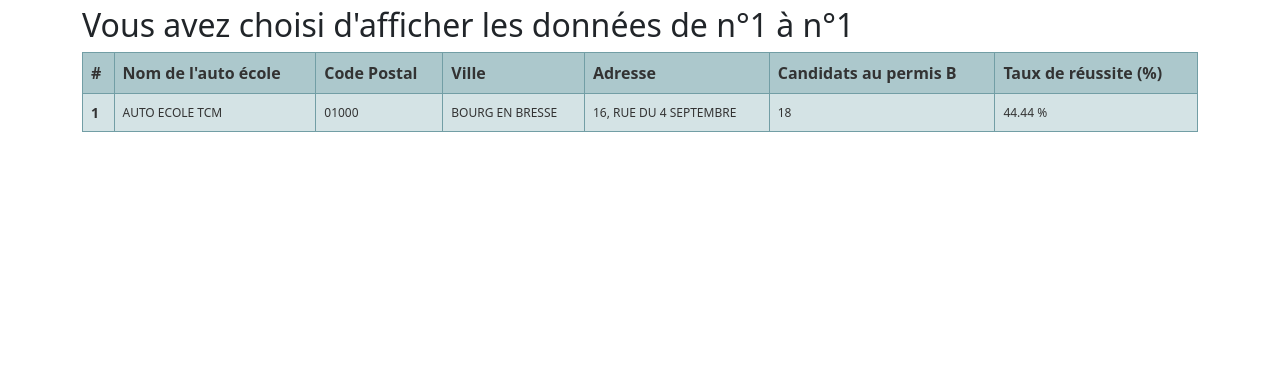
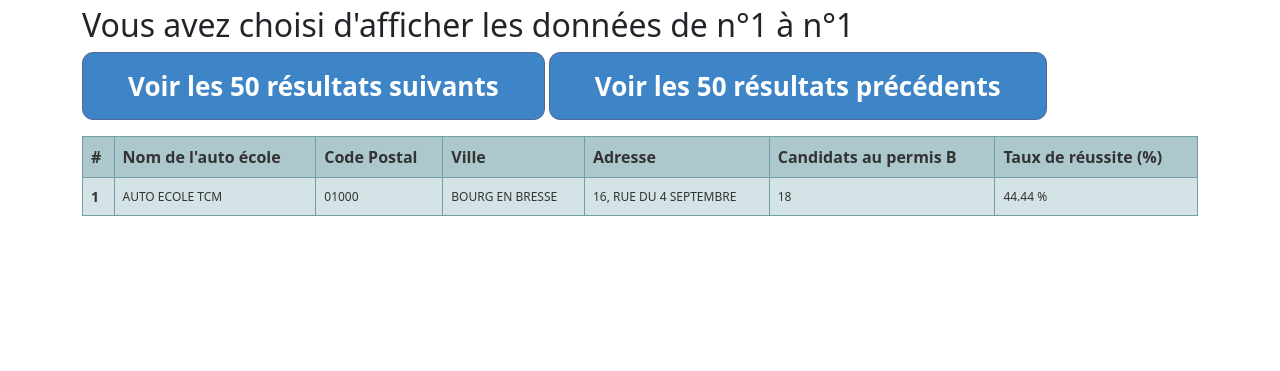
Before and after one commit to Maxime-Griveau/Application_Flask, a Flask app: page /permis/1/1 in a window 1280 px wide. Shown: the part 200-571 px from the top of the page. Run offline with Flask 3, Linux system fonts and the light colour scheme; some libraries are stand-ins or nearby versions.

Commit message:
ajout de l'exercice rev-6, des soucis à résoudre

```diff
--- a/app/app.py
+++ b/app/app.py
@@ -1,6 +1,7 @@
 from flask import Flask
 from .config import Config
 from flask_sqlalchemy import SQLAlchemy
+import flask_paginate
 
 app = Flask(
     __name__,
@@ -13,6 +14,5 @@ db = SQLAlchemy(app) #database liée à notre application (instanciée)
 
 
 
-
 from .routes import generales
 from .routes import exercices
--- a/app/routes/exercices.py
+++ b/app/routes/exercices.py
@@ -9,7 +9,7 @@ import requests #import du module request
 from bs4 import BeautifulSoup #et de Bs4
 import csv
 import pandas as pd
-import numpy as np
+
 
 
 #rev3
@@ -63,24 +63,27 @@ def wikidata(id):
 
 def permis(jusque, depuis):
 
+
     jusque += 1
 
     datas = pd.read_csv("app/datas/auto-ecole-resultats.csv", delimiter=",", encoding='latin1') #encodage en latin1 pour respecter la norme ISO/CEI 8859-1
 
     nbr_candidats = datas["nbr_candidats"].tolist()
-
     reussite = datas["reussite"].tolist()
 
+    #NOTA : les regex ne sont pas parfaites, certaines colonnes apparaissent vides "nan" mais ça suffira pour l'exercice.
     nom_ae = datas["localite_auto_ecole"].str.extract(r'(^[A-Z-\s]*)')[0].tolist() #les regex doivent forcément être insérés dans un groupe de capture (des parentèses)
-
-#NOTA : les regex ne sont pas parfaites, certaines colonnes apparaissent vides "nan" mais ça suffira pour l'exercice.
-    code_postal = datas["localite_auto_ecole"].str.extract(r'([0-9]{5})', expand = True)[0].tolist()
-
-    ville = datas["localite_auto_ecole"].str.extract(r'[0-9]{5}\s(.*)', expand = True)[0].tolist() #Pour choisir un groupe de capture, il suffit de le mettre entre parenthèse, et lui seulement
-
-    adresse = datas["localite_auto_ecole"].str.extract(r'([0-9].*)[0-9]{5}',expand = True)[0].tolist()
-
+    code_postal = datas["localite_auto_ecole"].str.extract(r'([0-9]{5})')[0].tolist()
+    ville = datas["localite_auto_ecole"].str.extract(r'[0-9]{5}\s(.*)')[0].tolist() #Pour choisir un groupe de capture, il suffit de le mettre entre parenthèse, et lui seulement
+    adresse = datas["localite_auto_ecole"].str.extract(r'([0-9].*)[0-9]{5}')[0].tolist()
     donnees_combinees = list(zip(nom_ae, code_postal, ville, adresse, nbr_candidats, reussite)) #ZIP permet de combiner nos données en des tuples pour pouvoir les utiliser dans jinja (sinon cela ferait faire des boucles for dans des boucles for) il faut ensuite remettre ces tuples dans une liste pour pouvoir itérer
 
 
-    return render_template("pages/app3.html", jusque=jusque, depuis=depuis, donnees_combinees = donnees_combinees)
+    return render_template("pages/app3-5.html", jusque=jusque, depuis=depuis, donnees_combinees = donnees_combinees)
+
+
+
+
+
+
+#rev6
--- a/app/templates/pages/app3.html
+++ b/app/templates/pages/app3-5.html
@@ -1,17 +1,37 @@
 {% extends "partials/conteneur.html" %}
 
 {% block body %}
+    <div class="container">
+        <h1>Bienvenue sur l'application du permis de conduire</h1>
+        <h2>Vous avez choisi d'afficher les données de n°{{depuis}} à n°{{jusque-1}}</h2>
 
 
 
 
+        <style type="text/css">
 
-    <div class="container">
-        <h1>Bienvenue sur l'application du permis de conduire</h1>
+            button{
+                background:    #3d85c6;
+                border:        1px solid #556699;
+                border-radius: 11px;
+                padding:       20px 45px;
+                color:         #ffffff;
+                display:       inline-block;
+                font:          normal bold 26px/1 "Open Sans", sans-serif;
+                text-align:    center;
+            }
 
+            a {
+                text-decoration: none;
+                color: inherit;
 
-        <h2>Vous avez choisi d'afficher les données de n°{{depuis}} à n°{{jusque-1}}</h2>
-        <style type="text/css">
+            }
+
+            a:hover {
+                text-decoration: underline;
+                color:aliceblue;
+            }
+
             .tftable {
                 font-size: 12px;
                 color: #333333;
@@ -55,8 +75,22 @@
 
         </style>
 
+        <!--Il faudrait créer une logique pour que "depuis" ne soit jamais sous zéro (en utilisant max en python mais jinja ne semble pas le connaitre)-->
+
+        <button type='button' name='suivant'>
+            <a href="{{ url_for('permis', depuis=jusque+1, jusque=jusque+50) }}">Voir les 50 résultats suivants</a> <!--Des décallages se produisent mais je ne parviens pas à régler le soucis...-->
+        </button>
+
+
+        <button type='button' name='precedent'>
+            <a href="{{ url_for('permis', depuis=depuis-50, jusque=depuis-1) }}">Voir les 50 résultats précédents</a>
+        </button>
+
+
+
+        <p></p>
+
         {% if depuis < jusque %}
-
         <table class="tftable" border="1">
             <tr>
                 <th>#</th>
@@ -66,13 +100,8 @@
                 <th>Adresse</th>
                 <th>Candidats au permis B</th>
                 <th>Taux de réussite (%)</th>
-
             </tr>
-
-
-
             <tbody>{% for index in donnees_combinees[depuis:jusque] %} <!-- Pour chaque tuple dans ma liste de tuple, en prenant comme range les valeur depuis et jusque-->
-
                <tr>
                 <td id="row1">
                   {{loop.index0+depuis}} <!--Affichage de la bonne valeur d'index, on part de zéro et on ajoute la valeur de depuis ; comme ça le numéro de ligne sera cohérent avec ce qui est demandé-->
```
Also changed, not shown: requirement.txt (+10 -0 lines), requirements.txt (deleted, +0 -9 lines).
